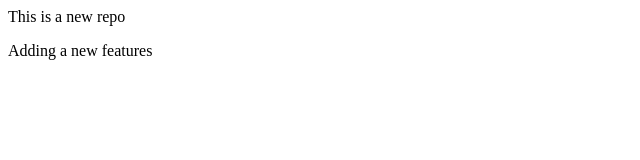
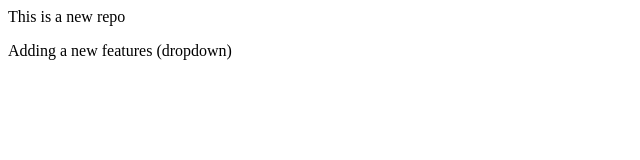
Before and after one commit to patil-abhi59/localrepo, a plain HTML site: page index.html in a window 1280 px wide. Shown: the full height of the page, 0-640 px from the left. Drawn offline with Linux system fonts and the light colour scheme.

```diff
--- a/index.html
+++ b/index.html
@@ -1,2 +1,2 @@
 <p> This is a new repo</p>
-<p> Adding a new features </p>
+<p> Adding a new features (dropdown)</p>
```
